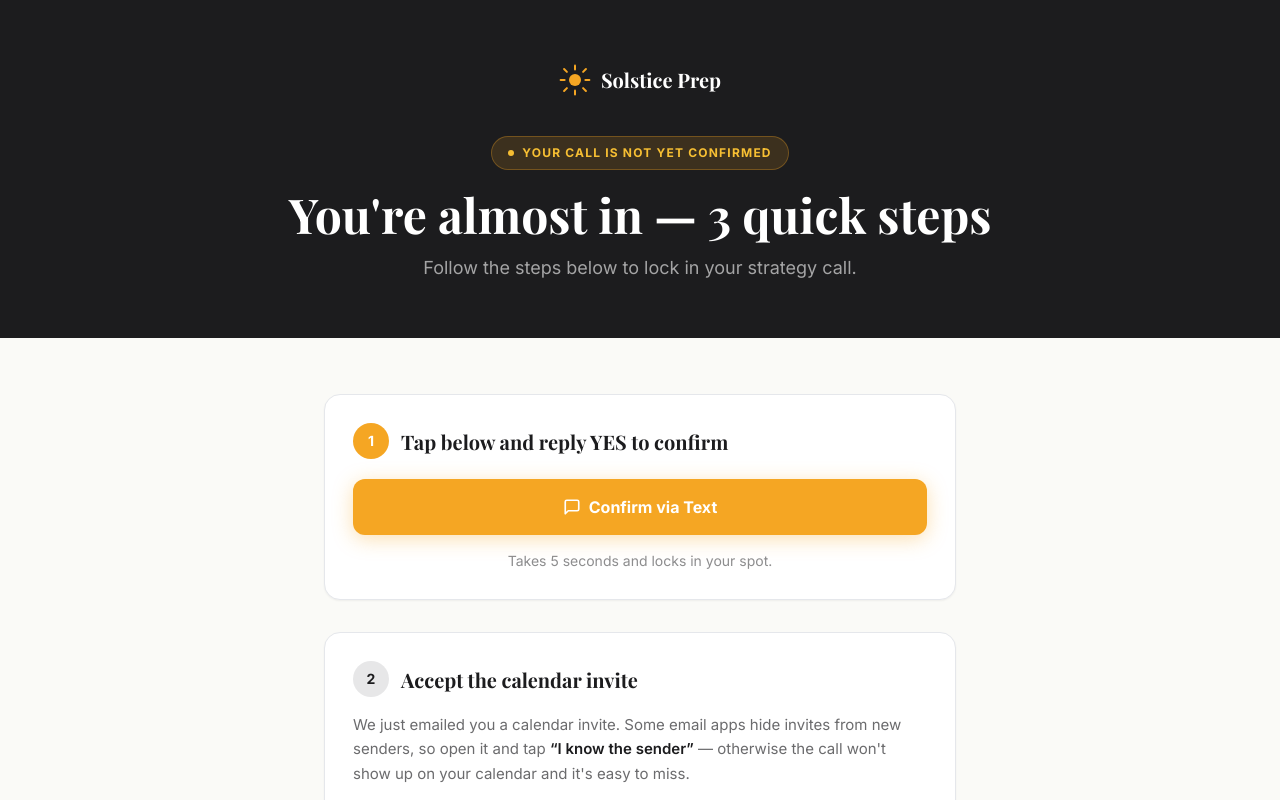
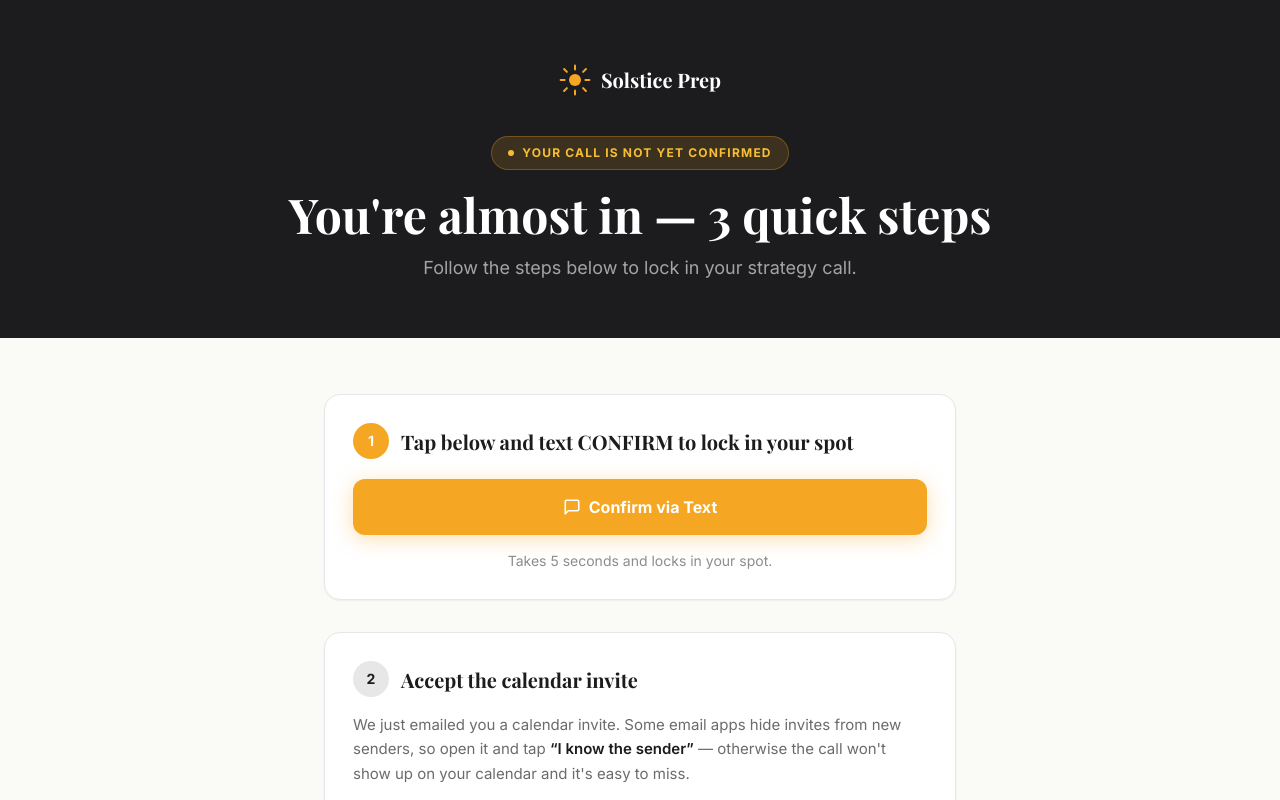
Before and after one commit to arungosala07/solstice-prep, a Next.js app: page /thankyou in a window 1280 px wide. Shown: the top 800 px of the page. Built offline with nearby package versions, Linux system fonts and the light colour scheme; a web font is replaced by a local one.

Commit message:
Update step 1 heading to match CONFIRM text change
Co-Authored-By: Claude Sonnet 4.6 <noreply@anthropic.com>

```diff
--- a/app/thankyou/page.tsx
+++ b/app/thankyou/page.tsx
@@ -189,7 +189,7 @@ function ThankYouContent() {
               <div className="flex items-center gap-3 mb-5">
                 <div className="w-9 h-9 rounded-full bg-amber-500 flex items-center justify-center text-white font-bold text-sm flex-shrink-0">1</div>
                 <h2 className="font-serif font-bold text-charcoal text-xl leading-tight" style={{ fontFamily: "var(--font-playfair)" }}>
-                  Tap below and reply YES to confirm
+                  Tap below and text CONFIRM to lock in your spot
                 </h2>
               </div>
               <a
```
